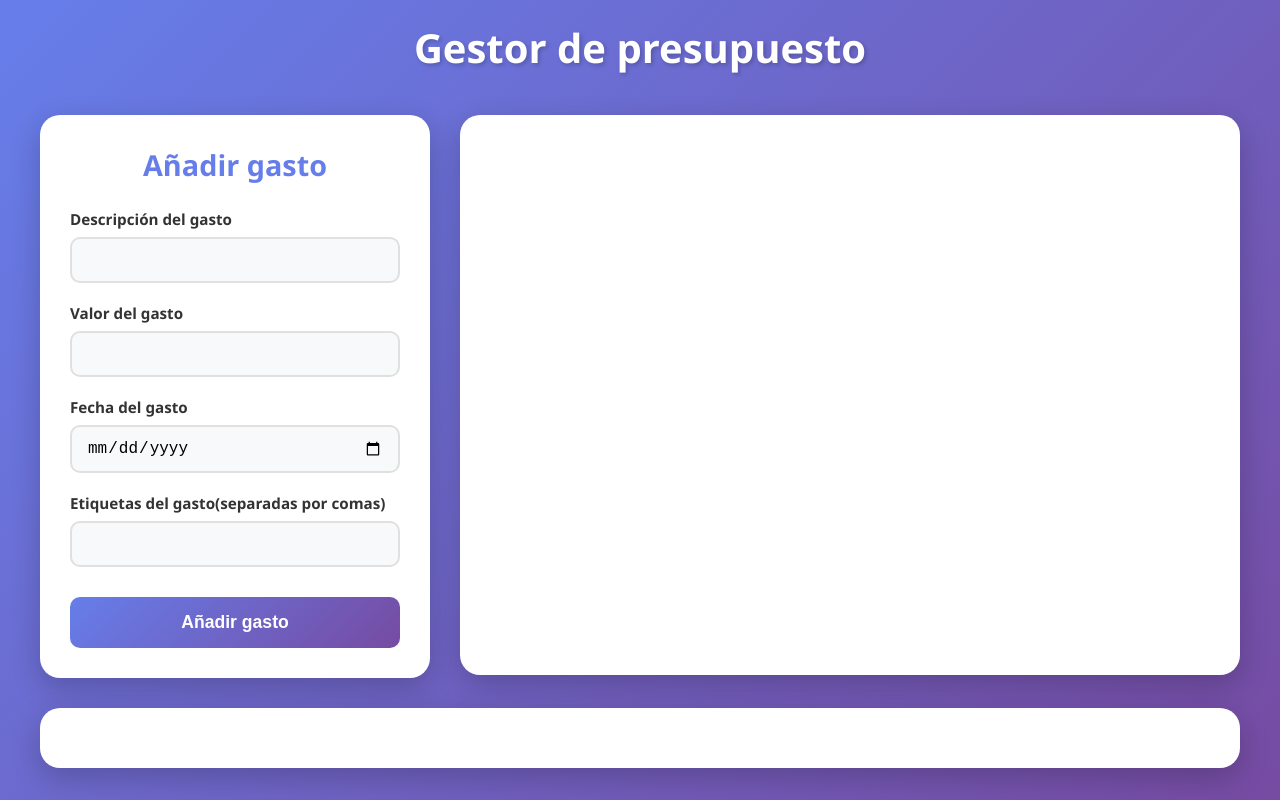
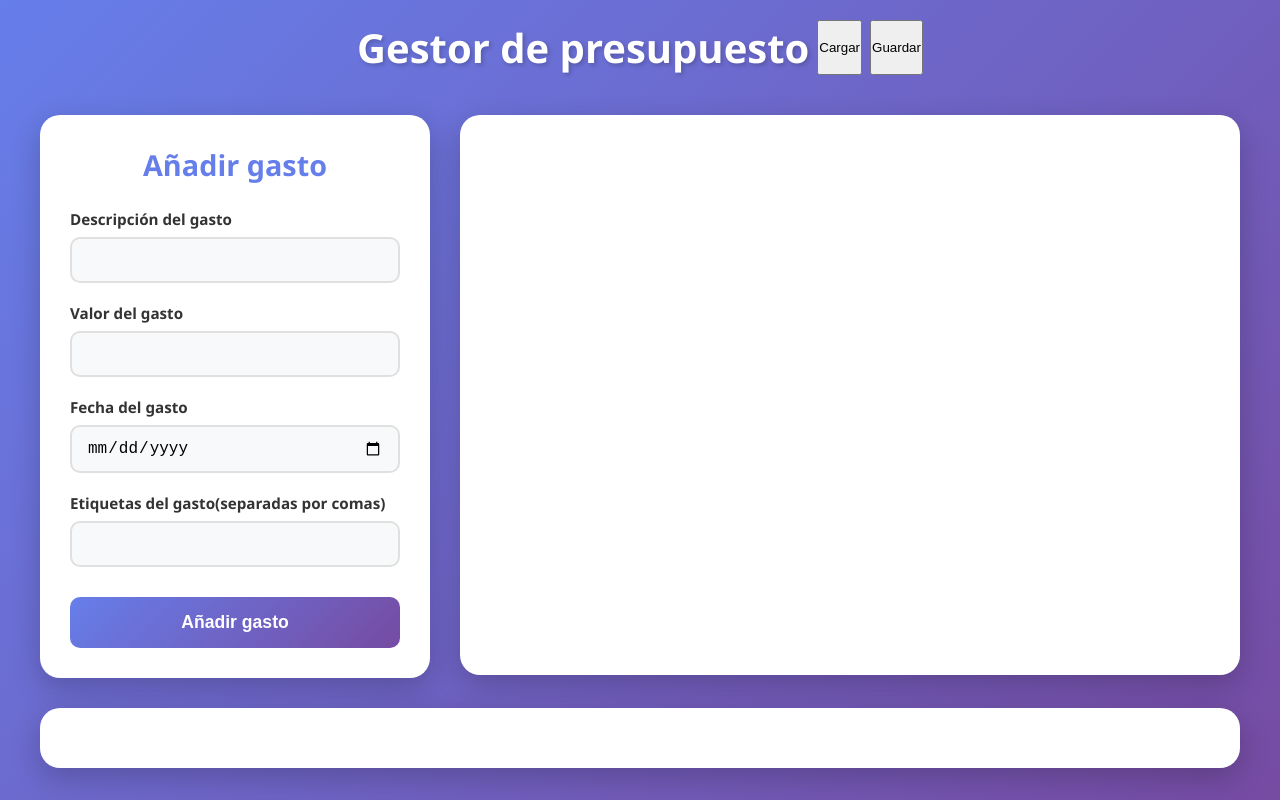
Before and after one commit to ibra47122-max/Practica-presupuesto, a plain HTML site: page index.html in a window 1280 px wide. Drawn offline with Linux system fonts and the light colour scheme.

Commit message:
Añadir botones de guardar y cargar en el html y el js

```diff
--- a/css/estilos.css
+++ b/css/estilos.css
@@ -15,6 +15,9 @@ header {
     text-align: center;
     margin-bottom: 40px;
     animation: fadeInDown 0.6s ease-out;
+    display: flex;
+    gap: 8px;
+    justify-self: center;
 }
 
 header h1 {
--- a/index.html
+++ b/index.html
@@ -10,6 +10,8 @@
 <body>
     <header>
         <h1>Gestor de presupuesto</h1>
+        <button class="cargar">Cargar</button>
+        <button class="guardar">Guardar</button>
     </header>
     <main>
         <div class="formulario-gastos">
--- a/js/gestionPresupuestoWebV2.js
+++ b/js/gestionPresupuestoWebV2.js
@@ -10,6 +10,10 @@ import {
     filtrarGastos,
     agruparGastos
 } from '../js/gestionPresupuesto.js';
+
+//Botones para guardar y cargar los datos al localstorage
+const guardarButton = document.querySelector(".guardar")
+const cargarButton = document.querySelector(".cargar")
 
 class GastoItem extends HTMLElement {
     constructor() {
```
